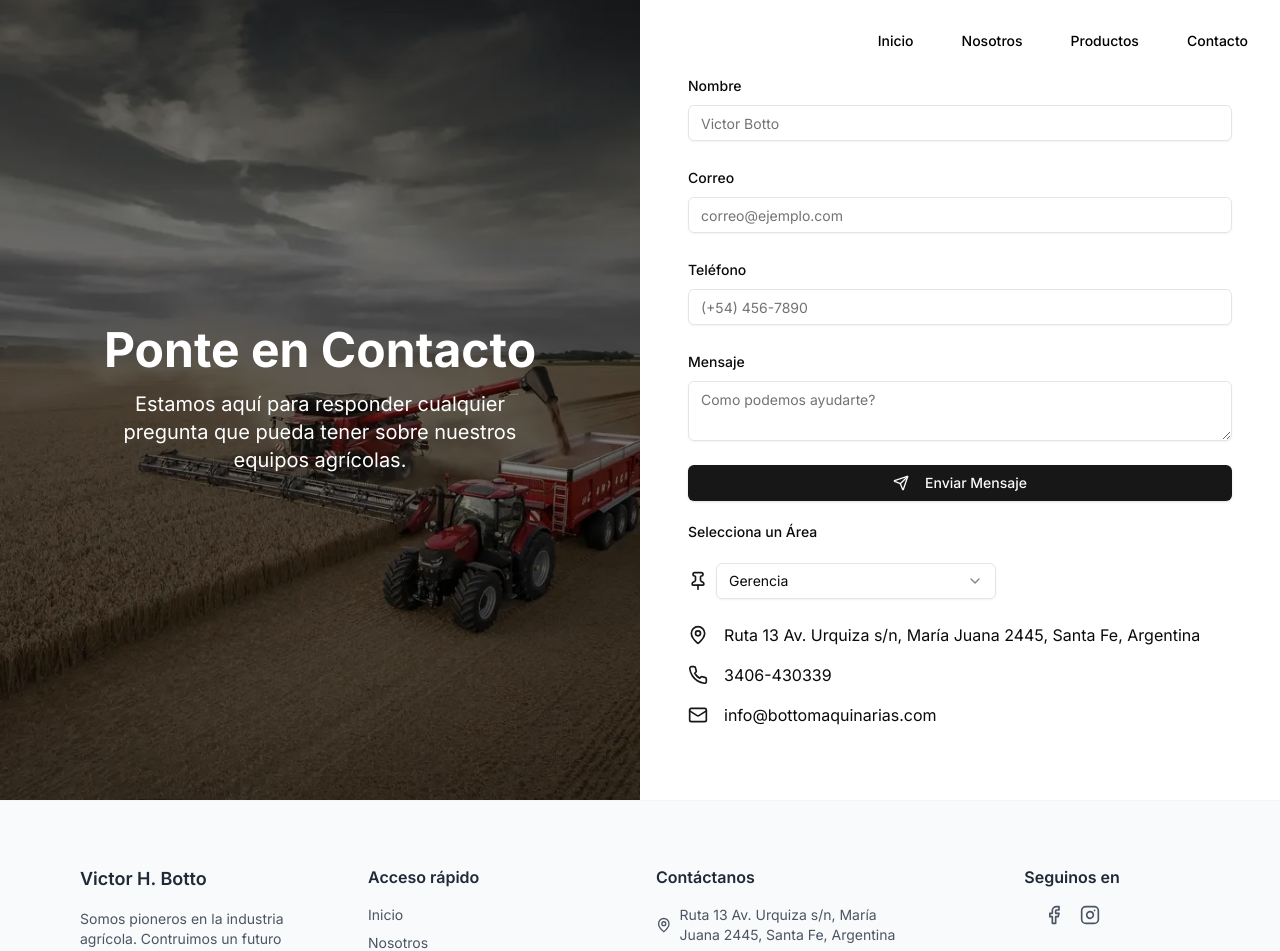
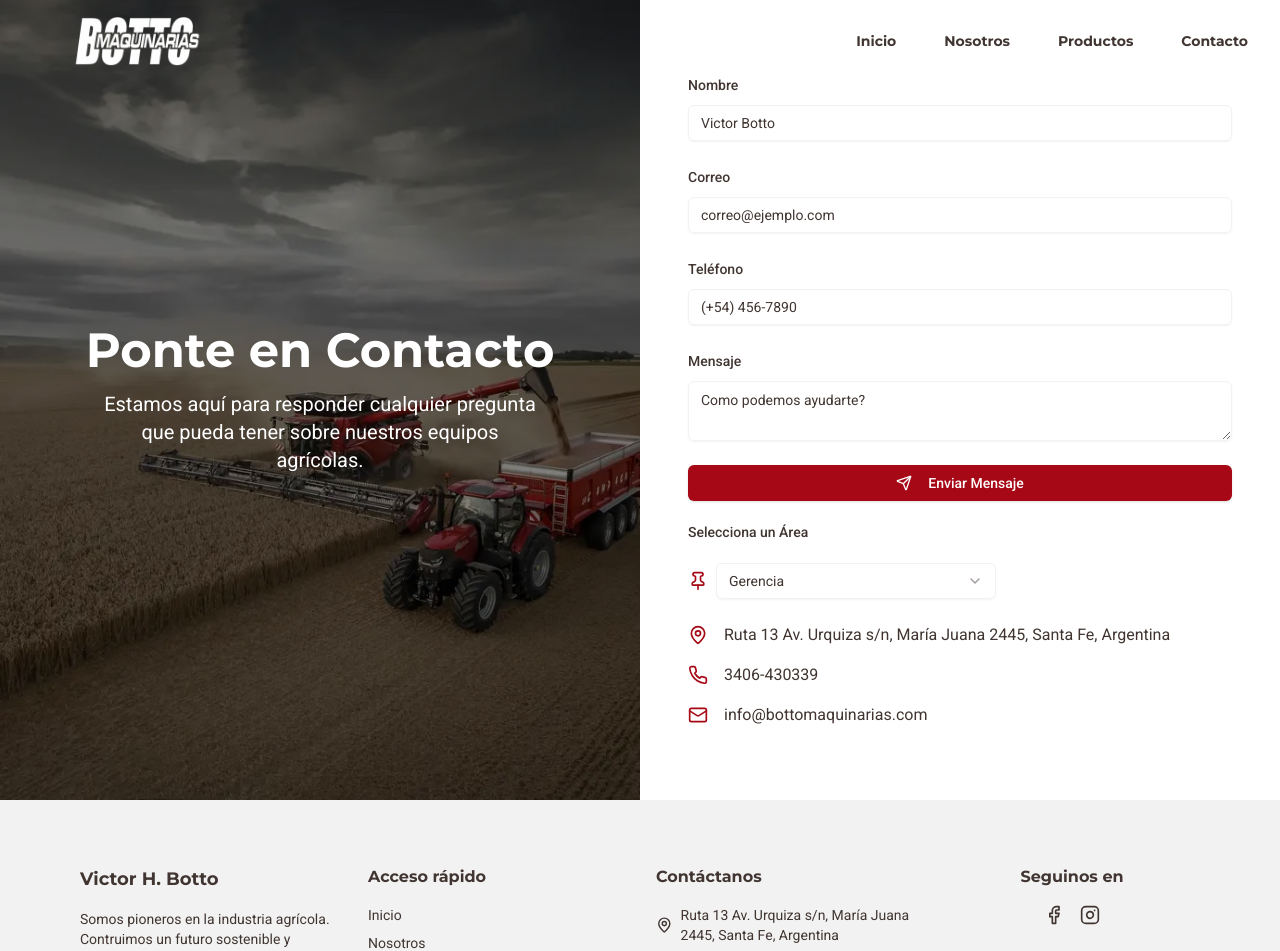
Before and after one commit to bottoMaquinarias/bottoMaquinarias, a Next.js app: page /contacto in a window 1280 px wide. Shown: the top 951 px of the page. Built offline with nearby package versions, Linux system fonts and the light colour scheme.

Commit message:
Refactor Tailwind CSS configuration and global styles; update color variables to use hex values, add new font families, and enhance layout components for improved design consistency.

```diff
--- a/app/components/Contactanos.jsx
+++ b/app/components/Contactanos.jsx
@@ -5,7 +5,7 @@ export const Contactanos = () => {
     return (
         <section className="py-16 bg-primary text-primary-foreground">
             <div className="container mx-auto px-4 text-center">
-                <h2 className="text-3xl font-bold mb-4">¿Está listo para conseguir su equipo agrícola?</h2>
+                <h2 className="text-3xl font-heading mb-4">¿Está listo para conseguir su equipo agrícola?</h2>
                 <p className="text-xl mb-8">Contáctenos hoy para obtener asesoramiento experto y precios competitivos en nuestra gama de máquinas nuevas y usadas.</p>
                 <Button asChild size="lg" variant="secondary">
                     <Link href="/contacto">Contáctenos</Link>
--- a/app/components/ProductCard.tsx
+++ b/app/components/ProductCard.tsx
@@ -28,7 +28,7 @@ export default function ProductCard({
     return (
         <Card className="h-full flex flex-col">
             <CardHeader>
-                <CardTitle>{name}</CardTitle>
+                <CardTitle className="font-heading text-dark-gray">{name}</CardTitle>
             </CardHeader>
             <CardContent className="flex-grow">
                 <Image
@@ -38,7 +38,7 @@ export default function ProductCard({
                     height={300}
                     className="rounded-md object-cover w-full h-48"
                 />
-                <p className="mt-4 text-center">{description}</p>
+                <p className="mt-4 text-center text-foreground">{description}</p>
                 {specs.length > 0 && (
                     <ul className="mt-2 list-disc list-inside">
                         {specs.map((spec, index) => (
--- a/app/components/layout/Footer.tsx
+++ b/app/components/layout/Footer.tsx
@@ -12,27 +12,27 @@ export default function Footer() {
     }, []);
 
     return (
-        <footer className="bg-gray-50 border-t border-gray-100">
+        <footer className="bg-light-bg border-t border-border">
             <div className="max-w-6xl mx-auto px-4 py-10 md:py-16">
                 <div className="grid grid-cols-1 md:grid-cols-4 gap-8">
                     <div className="space-y-4">
-                        <h3 className="text-lg font-semibold text-gray-800">Victor H. Botto</h3>
-                        <p className="text-sm text-gray-600">
+                        <h3 className="text-lg font-heading text-dark-gray">Victor H. Botto</h3>
+                        <p className="text-sm text-foreground">
                             Somos pioneros en la industria agrícola. Contruimos un futuro sostenible y sustenable.
                         </p>
                     </div>
                     <div>
-                        <h4 className="text-base font-semibold text-gray-800 mb-4">Acceso rápido</h4>
+                        <h4 className="text-base font-heading text-dark-gray mb-4">Acceso rápido</h4>
                         <ul className="space-y-2 text-sm">
-                            <li><Link href="/" className="text-gray-600 hover:text-gray-700">Inicio</Link></li>
-                            <li><Link href="/nosotros" className="text-gray-600 hover:text-gray-700">Nosotros</Link></li>
-                            <li><Link href="/productos" className="text-gray-600 hover:text-gray-700">Productos</Link></li>
-                            <li><Link href="/contacto" className="text-gray-600 hover:text-gray-700">Contacto</Link></li>
+                            <li><Link href="/" className="text-foreground hover:text-red-primary transition">Inicio</Link></li>
+                            <li><Link href="/nosotros" className="text-foreground hover:text-red-primary transition">Nosotros</Link></li>
+                            <li><Link href="/productos" className="text-foreground hover:text-red-primary transition">Productos</Link></li>
+                            <li><Link href="/contacto" className="text-foreground hover:text-red-primary transition">Contacto</Link></li>
                         </ul>
                     </div>
                     <div>
-                        <h4 className="text-base font-semibold text-gray-800 mb-4">Contáctanos</h4>
-                        <ul className="space-y-2 text-sm text-gray-600">
+                        <h4 className="text-base font-heading text-dark-gray mb-4">Contáctanos</h4>
+                        <ul className="space-y-2 text-sm text-foreground">
                             <li className="flex items-center space-x-2">
                                 <MapPin className="w-7 h-7" />
                                 <span>Ruta 13 Av. Urquiza s/n, María Juana 2445, Santa Fe, Argentina</span>
@@ -48,21 +48,21 @@ export default function Footer() {
                         </ul>
                     </div>
                     <div className="col-span-1 md:col-span-1 flex flex-col items-center">
-                        <h4 className="text-base font-semibold text-gray-800 mb-4">Seguinos en</h4>
+                        <h4 className="text-base font-heading text-dark-gray mb-4">Seguinos en</h4>
                         <div className="flex justify-center items-center space-x-4">
-                            <Link href="https://www.facebook.com/bottomaquinarias/" target="_blank" className="text-gray-600 hover:text-gray-700">
+                            <Link href="https://www.facebook.com/bottomaquinarias/" target="_blank" className="text-foreground hover:text-red-primary transition">
                                 <Facebook className="h-5 w-5" />
                                 <span className="sr-only">Facebook</span>
                             </Link>
-                            <Link href="https://www.instagram.com/bottomaquinarias/" target="_blank" className="text-gray-600 hover:text-gray-700">
+                            <Link href="https://www.instagram.com/bottomaquinarias/" target="_blank" className="text-foreground hover:text-red-primary transition">
                                 <Instagram className="h-5 w-5" />
                                 <span className="sr-only">Instagram</span>
                             </Link>
                         </div>
                     </div>
                 </div>
-                <div className="mt-10 pt-6 border-t border-gray-200">
-                    <p className="text-center text-sm text-gray-500">
+                <div className="mt-10 pt-6 border-t border-border">
+                    <p className="text-center text-sm text-muted-foreground">
                         © {year ?? '...'} Victor H. Botto Maquinarias. Todos los derechos reservados.
                     </p>
                 </div>
--- a/app/components/layout/Header.tsx
+++ b/app/components/layout/Header.tsx
@@ -2,6 +2,7 @@
 
 import { useEffect, useState } from 'react'
 import Link from 'next/link'
+import { usePathname } from 'next/navigation'
 import { motion } from 'framer-motion'
 import { Menu, X } from 'lucide-react'
 import Image from 'next/image'
@@ -10,6 +11,9 @@ import { Button } from '@/components/ui/button'
 export default function Header() {
     const [isOpen, setIsOpen] = useState(false)
     const [isScrolled, setIsScrolled] = useState(false)
+    const pathname = usePathname()
+
+    const useDarkNavText = pathname === '/contacto' && !isScrolled
 
     const toggleMenu = () => {
         setIsOpen(!isOpen)
@@ -29,38 +33,39 @@ export default function Header() {
     }, [])
 
     return (
-        <nav className={`fixed w-full z-50 transition-all duration-300 box-border ${isScrolled ? 'bg-black' : 'bg-transparent'}`}>
+        <nav className={`fixed w-full z-50 transition-all duration-300 box-border ${isScrolled ? 'bg-dark-gray' : 'bg-transparent'}`}>
             <div className="container mx-auto flex justify-between items-center p-4">
-                <Link href="/" className="text-white text-2xl font-bold">
+                <Link href="/" className={`text-2xl font-heading ${useDarkNavText ? 'text-dark-gray' : 'text-white'}`}>
                     {/* Logo animado */}
                     <motion.div
                         initial={{ opacity: 0, scale: 0.9 }}
                         animate={{
-                            opacity: isScrolled ? 1 : 0,
-                            scale: isScrolled ? 1 : 0.9,
+                            opacity: isScrolled || pathname === '/contacto' ? 1 : 0,
+                            scale: isScrolled || pathname === '/contacto' ? 1 : 0.9,
                         }}
                         transition={{ duration: 0.5 }}
                     >
-                        <Image src="/logo_2_1.png" alt="Logo" width={250} height={250} />
+                        {/* <Image src="/logo-nuevo-removebg-preview.png" alt="Logo Botto Maquinarias" width={250} height={250} className="object-contain" /> */}
+                        <Image src="/logo_2_1.png" alt="Logo Botto Maquinarias" width={250} height={250} className="object-contain" />
                     </motion.div>
                 </Link>
                 <div className="hidden md:flex space-x-4">
-                    <NavLink href="/" isScrolled={isScrolled}>Inicio</NavLink>
-                    <NavLink href="/nosotros" isScrolled={isScrolled}>Nosotros</NavLink>
-                    <NavLink href="/productos" isScrolled={isScrolled}>Productos</NavLink>
-                    <NavLink href="/contacto" isScrolled={isScrolled}>Contacto</NavLink>
+                    <NavLink href="/" useDarkText={useDarkNavText}>Inicio</NavLink>
+                    <NavLink href="/nosotros" useDarkText={useDarkNavText}>Nosotros</NavLink>
+                    <NavLink href="/productos" useDarkText={useDarkNavText}>Productos</NavLink>
+                    <NavLink href="/contacto" useDarkText={useDarkNavText}>Contacto</NavLink>
                 </div>
-                <button className="md:hidden text-white" onClick={toggleMenu}>
+                <button className={`md:hidden ${useDarkNavText ? 'text-dark-gray' : 'text-white'}`} onClick={toggleMenu}>
                     {isOpen ? <X size={24} /> : <Menu size={24} />}
                 </button>
             </div>
             {isOpen && (
-                <div className="md:hidden bg-[#a9a9a9]">
+                <div className="md:hidden bg-dark-gray">
                     <div className="flex flex-col items-center space-y-4 py-4">
-                        <NavLink href="/" onClick={toggleMenu} isScrolled={isScrolled}>Inicio</NavLink>
-                        <NavLink href="/nosotros" onClick={toggleMenu} isScrolled={isScrolled}>Nosotros</NavLink>
-                        <NavLink href="/productos" onClick={toggleMenu} isScrolled={isScrolled}>Productos</NavLink>
-                        <NavLink href="/contacto" onClick={toggleMenu} isScrolled={isScrolled}>Contacto</NavLink>
+                        <NavLink href="/" onClick={toggleMenu} useDarkText={false}>Inicio</NavLink>
+                        <NavLink href="/nosotros" onClick={toggleMenu} useDarkText={false}>Nosotros</NavLink>
+                        <NavLink href="/productos" onClick={toggleMenu} useDarkText={false}>Productos</NavLink>
+                        <NavLink href="/contacto" onClick={toggleMenu} useDarkText={false}>Contacto</NavLink>
                     </div>
                 </div>
             )}
@@ -68,17 +73,16 @@ export default function Header() {
     )
 }
 
-function NavLink({ href, children, onClick, isScrolled }: { href: string; children: React.ReactNode; onClick?: () => void; isScrolled: boolean }) {
+function NavLink({ href, children, onClick, useDarkText }: { href: string; children: React.ReactNode; onClick?: () => void; useDarkText: boolean }) {
     return (
         <Button asChild
             variant="ghost"
         >
             <Link
                 href={href}
-                className={`transition duration-300 ${isScrolled ? 'text-white' : 'text-black'}`}
+                className={`transition duration-300 font-heading ${useDarkText ? 'text-dark-gray' : 'text-white'}`}
                 onClick={onClick}
             >
-
                 {children}
             </Link>
         </Button>
--- a/app/contacto/page.tsx
+++ b/app/contacto/page.tsx
@@ -125,7 +125,7 @@ export default function ContactPage() {
                 <div className="absolute inset-0 bg-black opacity-50"></div> {/* Overlay */}
                 <div className="absolute inset-0 flex flex-col justify-center items-center text-white p-8">
                     <motion.h1
-                        className="text-4xl md:text-5xl font-bold mb-4 text-center"
+                        className="text-4xl md:text-5xl font-heading mb-4 text-center"
                         initial={{ opacity: 0, y: -20 }}
                         animate={{ opacity: 1, y: 0 }}
                         transition={{ duration: 0.5 }}
--- a/app/globals.css
+++ b/app/globals.css
@@ -3,12 +3,13 @@
 @tailwind utilities;
 
 :root {
-  /* --background: #ffffff; */
-  /* --foreground: #171717; */
-  --red-primary: rgb(255, 0, 0);
-  --dark-gray: rgb(169, 169, 169);
-  --white: rgb(255, 255, 255);
-  --black: rgb(0, 0, 0);
+  /* Paleta de marca - Manual Botto Maquinarias */
+  --red-primary: #A60815;
+  --dark-gray: #403531;
+  --red-intense: #F20505;
+  --red-soft: #F26B6B;
+  --light-bg: #F2F2F2;
+  --white: #FFFFFF;
 }
 
 html {
@@ -24,64 +25,63 @@ html {
 }
 
 body {
-  /* color: var(--foreground); */
-  /* background: var(--background); */
-  font-family: Arial, Helvetica, sans-serif;
+  font-family: var(--font-roboto), sans-serif;
 }
 
 @layer base {
   :root {
-    --background: 0 0% 100%;
-    --foreground: 0 0% 3.9%;
-    --card: 0 0% 100%;
-    --card-foreground: 0 0% 3.9%;
-    --popover: 0 0% 100%;
-    --popover-foreground: 0 0% 3.9%;
-    --primary: 0 0% 9%;
-    --primary-foreground: 0 0% 98%;
-    --secondary: 0 0% 96.1%;
-    --secondary-foreground: 0 0% 9%;
-    --muted: 0 0% 96.1%;
-    --muted-foreground: 0 0% 45.1%;
-    --accent: 0 0% 96.1%;
-    --accent-foreground: 0 0% 9%;
-    --destructive: 0 84.2% 60.2%;
-    --destructive-foreground: 0 0% 98%;
-    --border: 0 0% 89.8%;
-    --input: 0 0% 89.8%;
-    --ring: 0 0% 3.9%;
-    --chart-1: 12 76% 61%;
-    --chart-2: 173 58% 39%;
-    --chart-3: 197 37% 24%;
-    --chart-4: 43 74% 66%;
-    --chart-5: 27 87% 67%;
+    /* Variables semánticas en hex - Manual de marca */
+    --background: #FFFFFF;
+    --foreground: #403531;
+    --card: #FFFFFF;
+    --card-foreground: #403531;
+    --popover: #FFFFFF;
+    --popover-foreground: #403531;
+    --primary: #A60815;
+    --primary-foreground: #FFFFFF;
+    --secondary: #F2F2F2;
+    --secondary-foreground: #403531;
+    --muted: #F2F2F2;
+    --muted-foreground: #403531;
+    --accent: #F26B6B;
+    --accent-foreground: #403531;
+    --destructive: #F20505;
+    --destructive-foreground: #FFFFFF;
+    --border: #F2F2F2;
+    --input: #F2F2F2;
+    --ring: #A60815;
+    --chart-1: #A60815;
+    --chart-2: #403531;
+    --chart-3: #F26B6B;
+    --chart-4: #F20505;
+    --chart-5: #F2F2F2;
     --radius: 0.5rem;
   }
   .dark {
-    --background: 0 0% 3.9%;
-    --foreground: 0 0% 98%;
-    --card: 0 0% 3.9%;
-    --card-foreground: 0 0% 98%;
-    --popover: 0 0% 3.9%;
-    --popover-foreground: 0 0% 98%;
-    --primary: 0 0% 98%;
-    --primary-foreground: 0 0% 9%;
-    --secondary: 0 0% 14.9%;
-    --secondary-foreground: 0 0% 98%;
-    --muted: 0 0% 14.9%;
-    --muted-foreground: 0 0% 63.9%;
-    --accent: 0 0% 14.9%;
-    --accent-foreground: 0 0% 98%;
-    --destructive: 0 62.8% 30.6%;
-    --destructive-foreground: 0 0% 98%;
-    --border: 0 0% 14.9%;
-    --input: 0 0% 14.9%;
-    --ring: 0 0% 83.1%;
-    --chart-1: 220 70% 50%;
-    --chart-2: 160 60% 45%;
-    --chart-3: 30 80% 55%;
-    --chart-4: 280 65% 60%;
-    --chart-5: 340 75% 55%;
+    --background: #403531;
+    --foreground: #FFFFFF;
+    --card: #403531;
+    --card-foreground: #FFFFFF;
+    --popover: #403531;
+    --popover-foreground: #FFFFFF;
+    --primary: #F26B6B;
+    --primary-foreground: #403531;
+    --secondary: #403531;
+    --secondary-foreground: #FFFFFF;
+    --muted: #403531;
+    --muted-foreground: #F2F2F2;
+    --accent: #F26B6B;
+    --accent-foreground: #403531;
+    --destructive: #F20505;
+    --destructive-foreground: #FFFFFF;
+    --border: #403531;
+    --input: #403531;
+    --ring: #F26B6B;
+    --chart-1: #F26B6B;
+    --chart-2: #A60815;
+    --chart-3: #F20505;
+    --chart-4: #F2F2F2;
+    --chart-5: #FFFFFF;
   }
 }
 
@@ -93,3 +93,10 @@ body {
     @apply bg-background text-foreground;
   }
 }
+
+@layer utilities {
+  .font-heading {
+    font-family: var(--font-montserrat), sans-serif;
+    font-weight: 700;
+  }
+}
--- a/app/layout.tsx
+++ b/app/layout.tsx
@@ -1,24 +1,22 @@
 // import type { Metadata } from "next";
-import localFont from "next/font/local";
-import { Inter } from 'next/font/google'
+import { Montserrat, Roboto } from 'next/font/google'
 import "./globals.css";
 import Header from "./components/layout/Header";
 import Footer from "./components/layout/Footer";
 
 // import { SpeedInsights } from "@vercel/speed-insights/next"
 
-const geistSans = localFont({
-  src: "./fonts/GeistVF.woff",
-  variable: "--font-geist-sans",
-  weight: "100 900",
-});
-const geistMono = localFont({
-  src: "./fonts/GeistMonoVF.woff",
-  variable: "--font-geist-mono",
-  weight: "100 900",
+const montserrat = Montserrat({
+  weight: '700',
+  subsets: ['latin'],
+  variable: '--font-montserrat',
 });
 
-const inter = Inter({ subsets: ['latin'] })
+const roboto = Roboto({
+  weight: ['400', '500', '700'],
+  subsets: ['latin'],
+  variable: '--font-roboto',
+});
 
 export default function RootLayout({
   children,
@@ -58,8 +56,8 @@ export default function RootLayout({
 
       </head>
       <body
-        className={`${geistSans.variable} ${geistMono.variable} antialiased
-          flex flex-col min-h-screen ${inter.className}
+        className={`${montserrat.variable} ${roboto.variable} font-sans antialiased
+          flex flex-col min-h-screen
           `}
       >
         <div>
--- a/tailwind.config.ts
+++ b/tailwind.config.ts
@@ -10,55 +10,61 @@ export default {
   theme: {
   	extend: {
   		colors: {
-  			background: 'hsl(var(--background))',
-  			foreground: 'hsl(var(--foreground))',
+  			background: 'var(--background)',
+  			foreground: 'var(--foreground)',
   			'red-primary': 'var(--red-primary)',
+  			'red-intense': 'var(--red-intense)',
+  			'red-soft': 'var(--red-soft)',
   			'dark-gray': 'var(--dark-gray)',
+  			'light-bg': 'var(--light-bg)',
   			'white': 'var(--white)',
-  			'black': 'var(--black)',
   			card: {
-  				DEFAULT: 'hsl(var(--card))',
-  				foreground: 'hsl(var(--card-foreground))'
+  				DEFAULT: 'var(--card)',
+  				foreground: 'var(--card-foreground)'
   			},
   			popover: {
-  				DEFAULT: 'hsl(var(--popover))',
-  				foreground: 'hsl(var(--popover-foreground))'
+  				DEFAULT: 'var(--popover)',
+  				foreground: 'var(--popover-foreground)'
   			},
   			primary: {
-  				DEFAULT: 'hsl(var(--primary))',
-  				foreground: 'hsl(var(--primary-foreground))'
+  				DEFAULT: 'var(--primary)',
+  				foreground: 'var(--primary-foreground)'
   			},
   			secondary: {
-  				DEFAULT: 'hsl(var(--secondary))',
-  				foreground: 'hsl(var(--secondary-foreground))'
+  				DEFAULT: 'var(--secondary)',
+  				foreground: 'var(--secondary-foreground)'
   			},
   			muted: {
-  				DEFAULT: 'hsl(var(--muted))',
-  				foreground: 'hsl(var(--muted-foreground))'
+  				DEFAULT: 'var(--muted)',
+  				foreground: 'var(--muted-foreground)'
   			},
   			accent: {
-  				DEFAULT: 'hsl(var(--accent))',
-  				foreground: 'hsl(var(--accent-foreground))'
+  				DEFAULT: 'var(--accent)',
+  				foreground: 'var(--accent-foreground)'
   			},
   			destructive: {
-  				DEFAULT: 'hsl(var(--destructive))',
-  				foreground: 'hsl(var(--destructive-foreground))'
+  				DEFAULT: 'var(--destructive)',
+  				foreground: 'var(--destructive-foreground)'
   			},
-  			border: 'hsl(var(--border))',
-  			input: 'hsl(var(--input))',
-  			ring: 'hsl(var(--ring))',
+  			border: 'var(--border)',
+  			input: 'var(--input)',
+  			ring: 'var(--ring)',
   			chart: {
-  				'1': 'hsl(var(--chart-1))',
-  				'2': 'hsl(var(--chart-2))',
-  				'3': 'hsl(var(--chart-3))',
-  				'4': 'hsl(var(--chart-4))',
-  				'5': 'hsl(var(--chart-5))'
+  				'1': 'var(--chart-1)',
+  				'2': 'var(--chart-2)',
+  				'3': 'var(--chart-3)',
+  				'4': 'var(--chart-4)',
+  				'5': 'var(--chart-5)'
   			}
   		},
   		borderRadius: {
   			lg: 'var(--radius)',
   			md: 'calc(var(--radius) - 2px)',
   			sm: 'calc(var(--radius) - 4px)'
+  		},
+  		fontFamily: {
+  			heading: ['var(--font-montserrat)', 'sans-serif'],
+  			sans: ['var(--font-roboto)', 'sans-serif']
   		}
   	}
   },
```
Also changed, not shown: app/nosotros/page.tsx (+16 -16 lines), app/page.tsx (+14 -13 lines), app/productos/page.tsx (+9 -9 lines), public/logo-nuevo-removebg-preview.png (added), public/logo-nuevo.jpeg (added).
